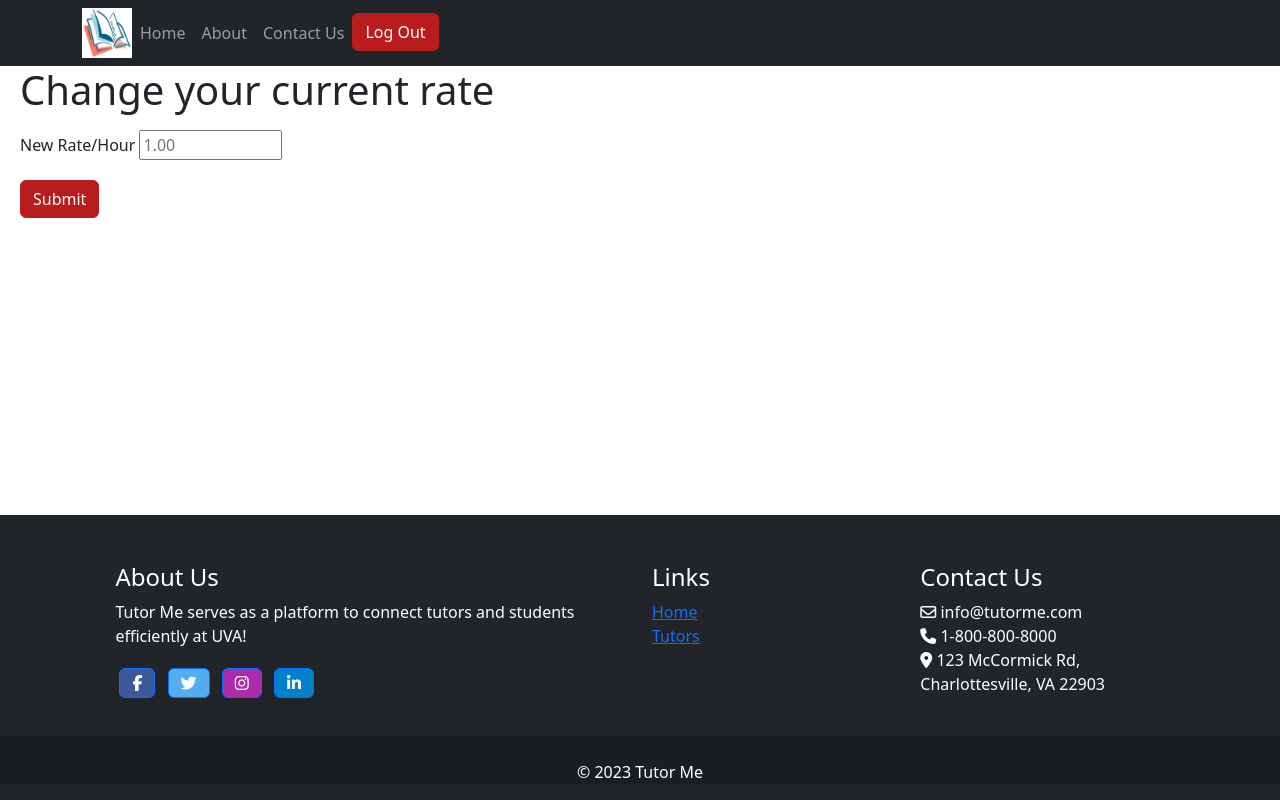
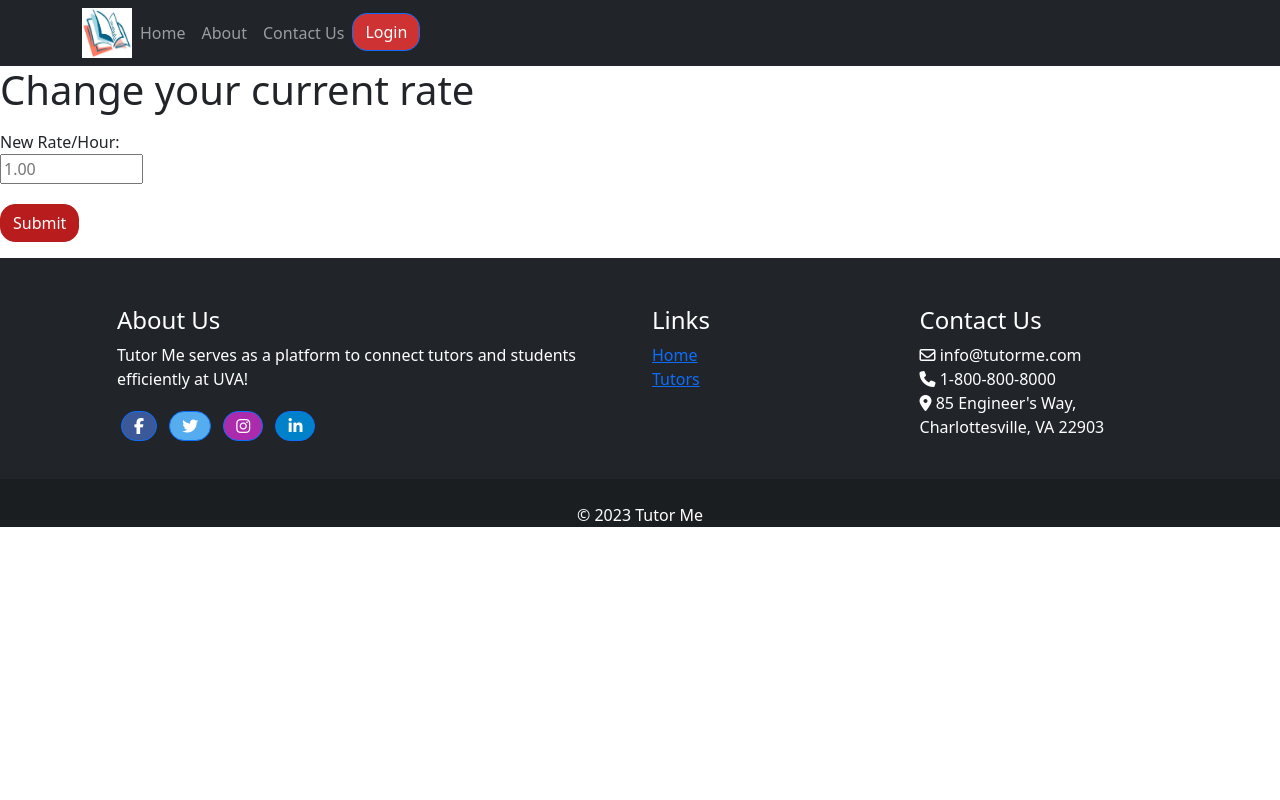
Before and after one commit to Zach-Russell/CS3240-Website, a Django app: page /changeRate/ in a window 1280 px wide. Run offline with Django 4.2, Linux system fonts and the light colour scheme; some libraries are stand-ins or nearby versions.

Commit message:
change-rate style

```diff
--- a/welcome/templates/welcome/changeRate.html
+++ b/welcome/templates/welcome/changeRate.html
@@ -1,3 +1,7 @@
+{% extends "welcome/base.html" %}
+{% load bootstrap5 %}
+{% load static %}
+
 <html lang="en">
   <head>
     <title>{% block title %}{% endblock %}</title>
@@ -6,15 +10,14 @@
     <link rel="stylesheet" href="https://cdn.jsdelivr.net/npm/bootstrap@5.2.3/dist/css/bootstrap.min.css" integrity="sha384-rbsA2VBKQhggwzxH7pPCaAqO46MgnOM80zW1RWuH61DGLwZJEdK2Kadq2F9CUG65" crossorigin="anonymous">
     <script src="https://kit.fontawesome.com/d98a8c3ef0.js" crossorigin="anonymous"></script>
     <script src="https://cdn.jsdelivr.net/npm/bootstrap@5.2.3/dist/js/bootstrap.min.js" integrity="sha384-cuYeSxntonz0PPNlHhBs68uyIAVpIIOZZ5JqeqvYYIcEL727kskC66kF92t6Xl2V" crossorigin="anonymous"></script>
-    <script src="https://cdn.jsdelivr.net/npm/bootstrap@5.2.3/dist/js/bootstrap.bundle.min.js" integrity="sha384-kenU1KFdBIe4zVF0s0G1M5b4hcpxyD9F7jL+jjXkk+Q2h455rYXK/7HAuoJl+0I4" crossorigin="anonymous"></script></head>
+    <script src="https://cdn.jsdelivr.net/npm/bootstrap@5.2.3/dist/js/bootstrap.bundle.min.js" integrity="sha384-kenU1KFdBIe4zVF0s0G1M5b4hcpxyD9F7jL+jjXkk+Q2h455rYXK/7HAuoJl+0I4" crossorigin="anonymous"></script>
+    <link rel="stylesheet" href="{% static 'welcome/style.css' %}">
+  </head>
 </html>
-{% load bootstrap5 %}
-{% load static %}
 
 <!-- HEADER -->
-<nav class="navbar navbar-expand-lg navbar-dark bg-dark">
+<!-- <nav class="navbar navbar-expand-lg navbar-dark bg-dark">
   <div class="container">
-    <!-- <a class="navbar-brand" href="#">Tutor Me Logo</a> -->
     <img src="{% static 'welcome/images/tutormelogo.jpeg' %}" width="50" height="50" alt="Tutor Me Logo">
 
     <button class="navbar-toggler" type="button" data-toggle="collapse" data-target="#navbarTogglerDemo01" aria-controls="navbarTogglerDemo01" aria-expanded="false" aria-label="Toggle navigation">
@@ -48,28 +51,36 @@
       </ul>
     </div>
   </div>
-</nav>
+</nav> -->
 
 {% block content %}
+<div class="space"></div>
 
 <body>
+  <div class="rate-container">
+    <div class = "white-box">
       <form action="{% url 'welcome:changeTutorRate'%}" method="post">
           {% csrf_token %}
           <fieldset>
-            <legend><h1 style = "margin-left: 20;">Change your current rate</h1></legend>
+              <legend><h1>Change your current rate</h1></legend>
+              <div class="sep"></div>
               {% if error_message %}<p><strong>{{ error_message }}</strong></p>{% endif %}
-                    <label style = "margin-left: 20;">New Rate/Hour</label>
-                    <input placeholder = 1.00 type="number" min="0.00" max = "10000.00" step ="0.01" name = "newRate"/>
+                    <label class="rate-text">New Rate/Hour:</label>
+                    <br>
+                    <input class="rate-input" placeholder = 1.00 type="number" min="0.00" max = "10000.00" step ="0.01" name = "newRate"/>
           </fieldset>
-        <input class="btn btn-primary" style = "margin-top: 20px ; margin-left: 20; border-color:rgb(185, 28, 28);background-color: rgb(185, 28, 28)"type="submit" value="Submit">
+          <input class="btn btn-primary" style = "margin-top: 20px ; border-color:rgb(185, 28, 28);background-color: rgb(185, 28, 28)"type="submit" value="Submit">
           </form>
+      </div>
+  </div>
+</body>
+<div class="space"></div>
 
-</body>
 {% endblock %}
 
 <!--Footer-->
 
-<footer class="footer fixed-bottom bg-dark text-white">
+<!-- <footer class="footer fixed-bottom bg-dark text-white">
     <br>
     <div class="container d-flex justify-content-center py-4">
       <div class="row">
@@ -78,11 +89,8 @@
           <p>Tutor Me serves as a platform to connect tutors and students efficiently at UVA!</p>
           <a class="btn btn-primary btn-floating m-1" style="background-color: #3b5998" href="#!" role="button"><i class="fab fa-facebook-f"></i></a>
 
-          <!-- Twitter -->
           <a class="btn btn-primary btn-floating m-1" style="background-color: #55acee" href="#!" role="button"><i class="fab fa-twitter"></i></a>
-          <!-- Instagram -->
           <a class="btn btn-primary btn-floating m-1" style="background-color: #ac2bac" href="#!" role="button"><i class="fab fa-instagram"></i></a>
-          <!-- Linkedin -->
           <a class="btn btn-primary btn-floating m-1" style="background-color: #0082ca" href="#!" role="button"><i class="fab fa-linkedin-in"></i></a>
 
         </div>
@@ -104,10 +112,9 @@
       </div>
     </div>
 
-    <!-- Copyright -->
     <div class = "text-center" style="background-color: rgba(0, 0, 0, 0.2);">
         <br>
       <p>&copy; 2023 Tutor Me</p>
     </div>
 
-  </footer>
+  </footer> -->
```
Also changed, not shown: welcome/static/welcome/style.css (+42 -6 lines). Lines whose indentation alone changed are shown as unchanged.
